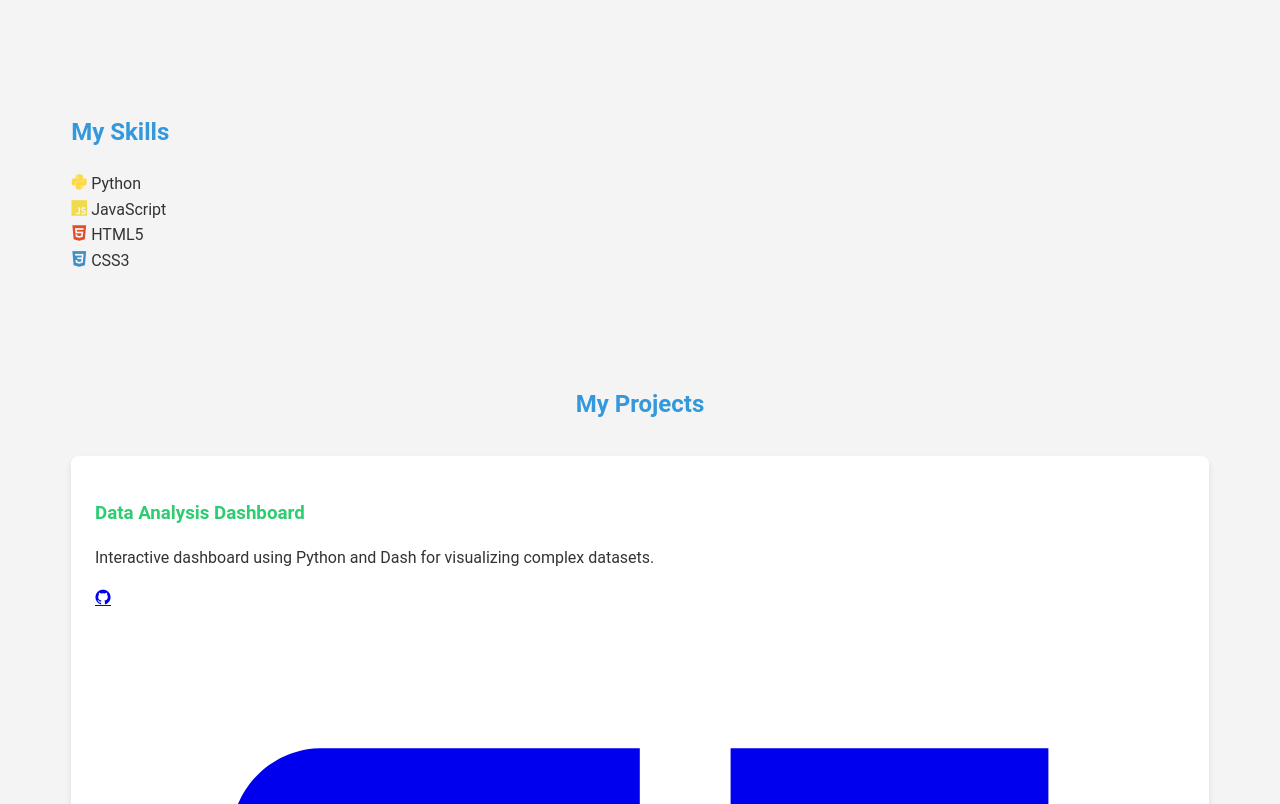
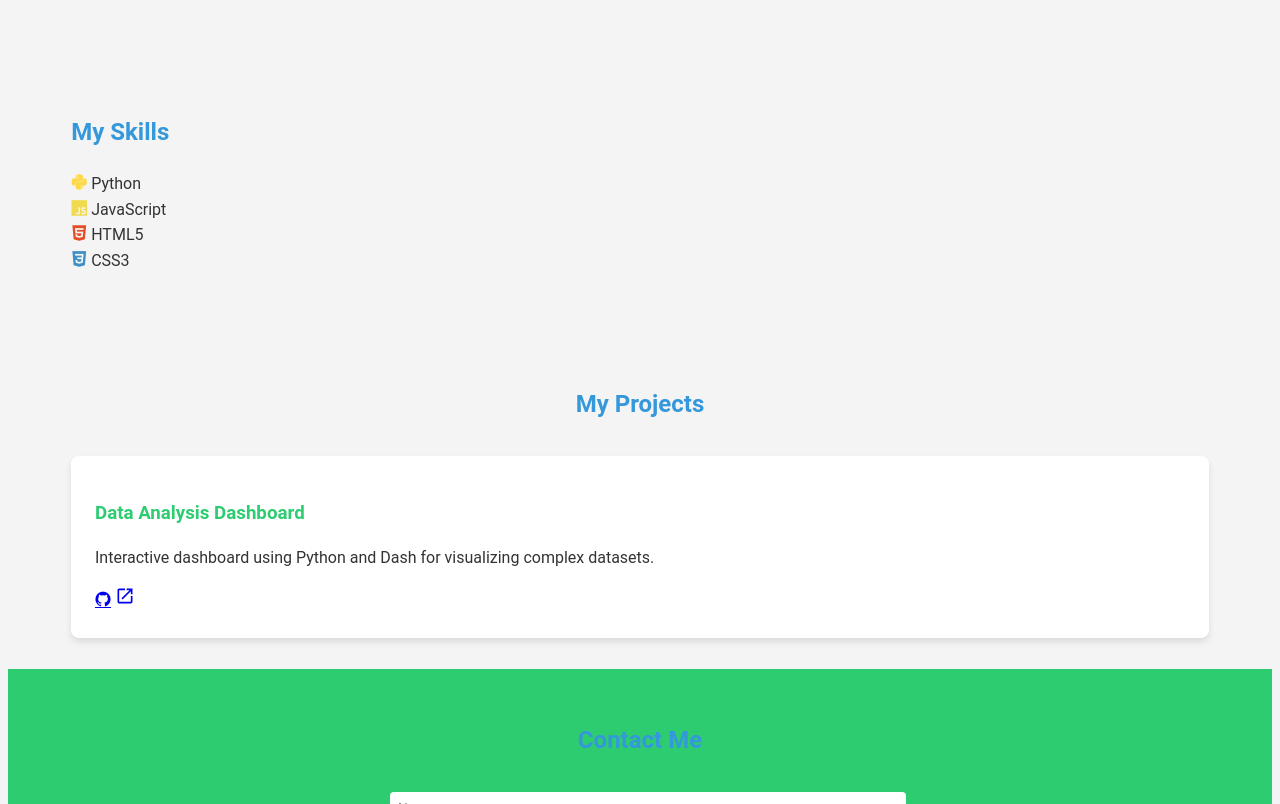
Before and after one commit to Vick606/portfolio-homepage, a website built with webpack: page src/index.html in a window 1280 px wide. Shown: the part 296-1100 px from the top of the page. Built offline with nearby package versions, Linux system fonts and the light colour scheme; files whose address does not match are found by name.

```diff
--- a/src/index.html
+++ b/src/index.html
@@ -67,7 +67,7 @@
                         <div class="project-links">
                             <a href="#" target="_blank"><i class="devicon-github-original"></i></a>
                             <a href="#" target="_blank" class="external-link">
-                                <svg viewBox="0 0 24 24">
+                                <svg viewBox="0 0 24 24" width="20" height="20">
                                     <path fill="currentColor" d="M14,3V5H17.59L7.76,14.83L9.17,16.24L19,6.41V10H21V3M19,19H5V5H12V3H5C3.89,3 3,3.9 3,5V19A2,2 0 0,0 5,21H19A2,2 0 0,0 21,19V12H19V19Z" />
                                 </svg>
                             </a>
```
